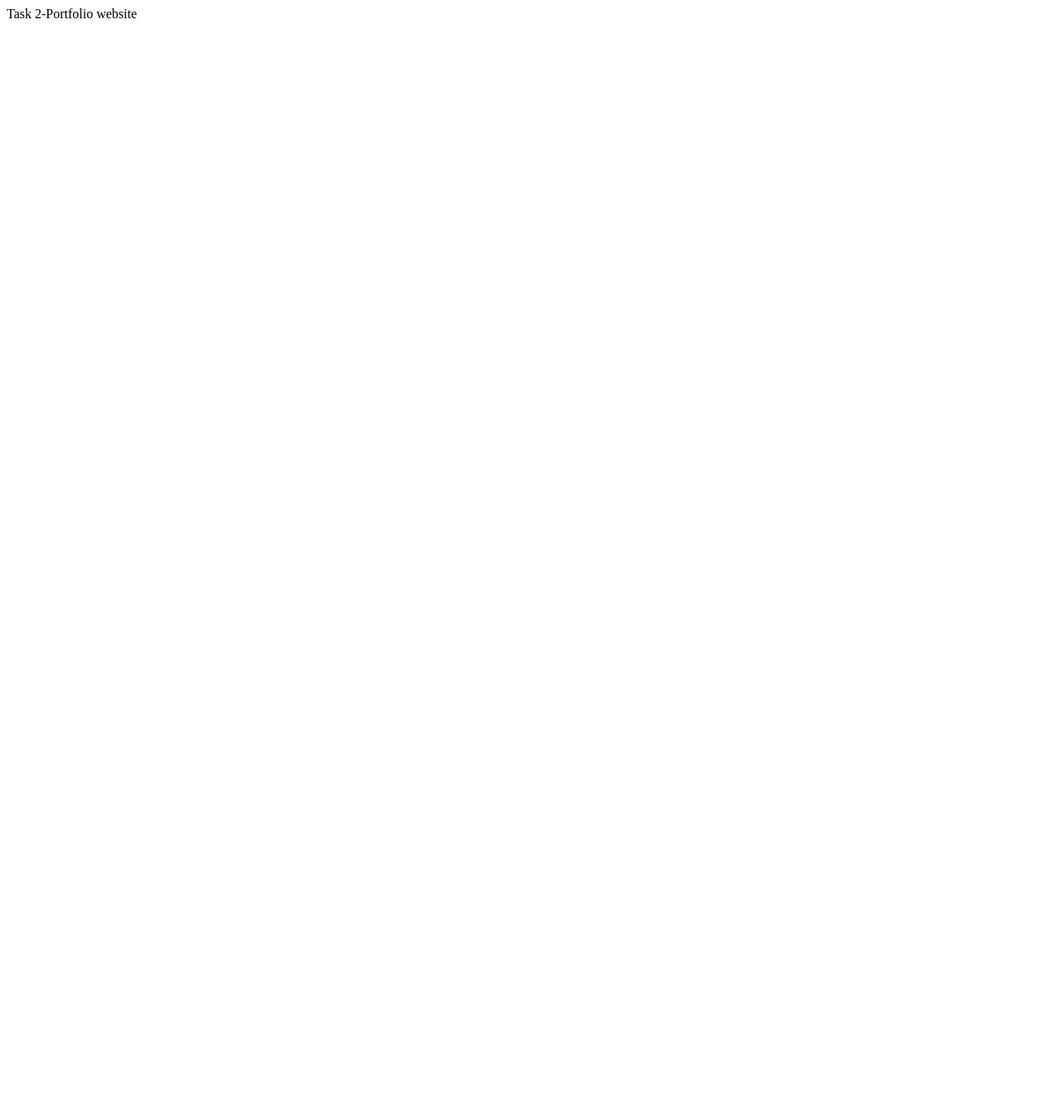
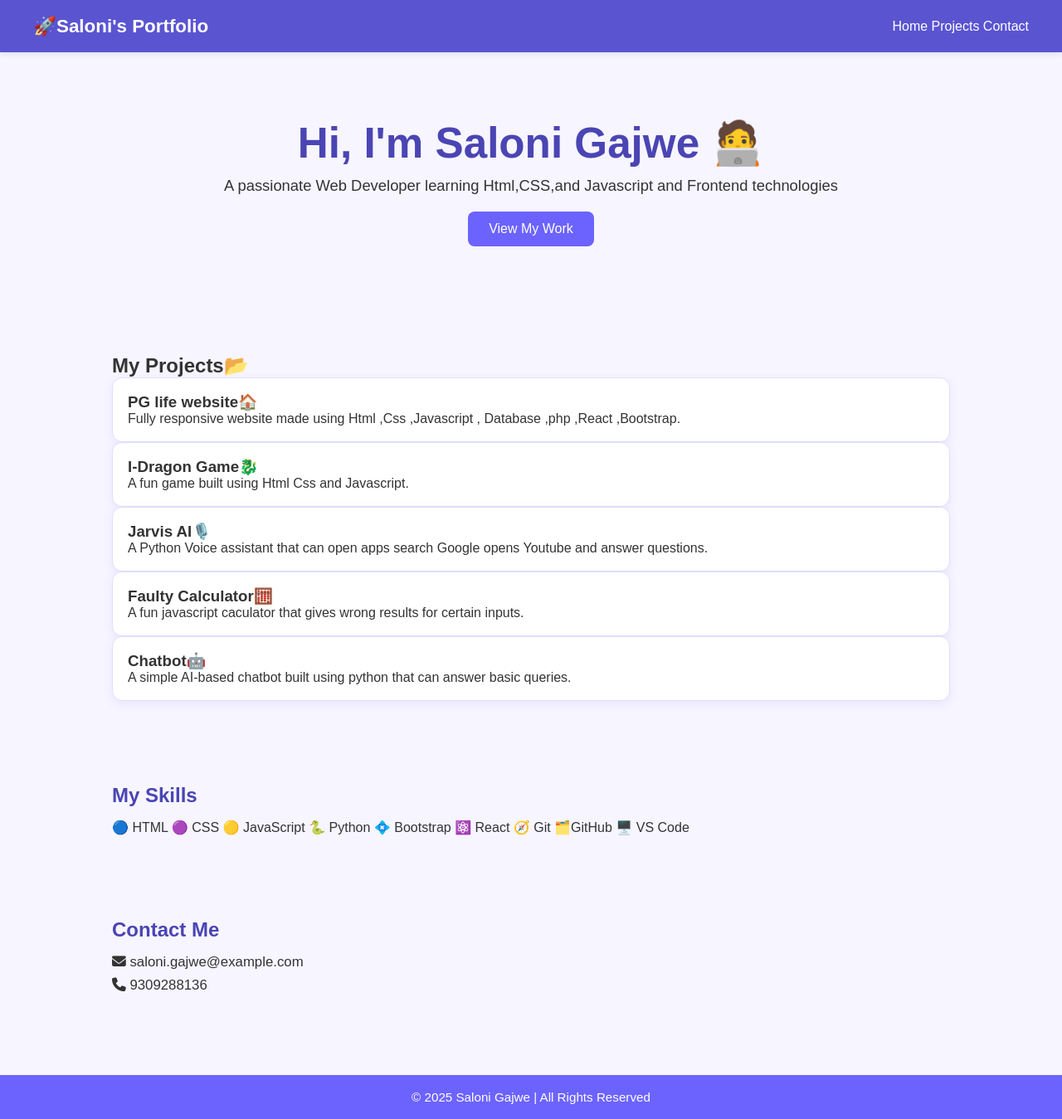
Before and after one commit to SALONI120205/OIBSIP, a plain HTML site: page Task2/index.html in a window 1280 px wide. Shown: the whole page at 83% size. Before the commit the page ends 800 px from the top, so only its background shows below. Drawn offline with Linux system fonts and the light colour scheme.

Commit message:
Add files via upload

```diff
--- a/Task2/index.html
+++ b/Task2/index.html
@@ -1 +1,91 @@
-Task 2-Portfolio website
+<!DOCTYPE html>
+<html lang="en">
+  <head>
+    <meta charset="UTF-8" />
+    <meta name="viewport" content="width=device-width, initial-scale=1.0" />
+    <title>Landing page</title>
+    <link rel="stylesheet" href="style.css" />
+    <link
+      rel="stylesheet"
+      href="https://cdnjs.cloudflare.com/ajax/libs/font-awesome/6.5.0/css/all.min.css"
+    />
+  </head>
+  <body>
+    <header>
+      <h1> 🚀Saloni's Portfolio</h1>
+
+      <nav>
+        <a href="#home">Home</a>
+        <a href="#projects">Projects</a>
+        <a href="#contact">Contact</a>
+      </nav>
+    </header>
+
+    <section id="home">
+      <h2>Hi, I'm Saloni Gajwe 🧑‍💻</h2>
+      <p>
+        A passionate Web Developer learning Html,CSS,and Javascript and Frontend
+        technologies
+      </p>
+      <button>View My Work</button>
+    </section>
+    <section id="Project">
+      <h2>My Projects📂</h2>
+      <div class="project-card">
+        <h3>PG life website🏠</h3>
+        <p>
+          Fully responsive website made using Html ,Css ,Javascript , Database
+          ,php ,React ,Bootstrap.
+        </p>
+      </div>
+      <div class="project-card">
+        <h3>I-Dragon Game🐉</h3>
+        <p>A fun game built using Html Css and Javascript.</p>
+      </div>
+      <div class="project-card">
+        <h3>Jarvis AI🎙️</h3>
+        <p>
+          A Python Voice assistant that can open apps search Google opens
+          Youtube and answer questions.
+        </p>
+      </div>
+      <div class="project-card">
+        <h3>Faulty Calculator🧮</h3>
+        <p>
+          A fun javascript caculator that gives wrong results for certain
+          inputs.
+        </p>
+      </div>
+      <div class="project-card">
+        <h3>Chatbot🤖</h3>
+        <p>
+          A simple AI-based chatbot built using python that can answer basic
+          queries.
+        </p>
+      </div>
+    </section>
+    <section id="skills">
+      <h2>My Skills</h2>
+      <ul>
+        🔵 HTML
+        🟣 CSS
+        🟡 JavaScript
+        🐍 Python
+        💠 Bootstrap
+        ⚛️ React
+        🧭 Git
+        🗂️GitHub
+        🖥️ VS Code
+      </ul>
+    </section>
+    <section id="contact">
+      <h2>Contact Me</h2>
+      <p><i class="fa-solid fa-envelope"></i> saloni.gajwe@example.com</p>
+      <p><i class="fa-solid fa-phone"></i> 9309288136</p>
+    </section>
+    <footer>
+      <p>© 2025 Saloni Gajwe | All Rights Reserved</p>
+    </footer>
+    <script src="script.js"></script>
+  </body>
+</html>
--- /dev/null
+++ b/Task2/script.js
@@ -0,0 +1,9 @@
+const links = document.querySelectorAll("nav a");
+
+links.forEach(link => {
+    link.addEventListener("click", function(event) {
+        event.preventDefault();
+        const target = document.querySelector(this.getAttribute("href"));
+        target.scrollIntoView({ behavior: "smooth" });
+    });
+});
--- /dev/null
+++ b/Task2/style.css
@@ -0,0 +1,177 @@
+ /* RESET */
+* {
+    margin: 0;
+    padding: 0;
+    box-sizing: border-box;
+    font-family: "Poppins", sans-serif;
+}
+
+body {
+    background-color: #F7F5FF; /* soft lavender bg */
+    color: #333;
+}
+
+/* HEADER */
+header {
+    display: flex;
+    justify-content: space-between;
+    align-items: center;
+    padding: 18px 40px;
+    background-color: #5A54D1; /* deep lavender */
+    color: white;
+    position: sticky;
+    top: 0;
+    z-index: 1000;
+    box-shadow: 0 2px 8px rgba(0,0,0,0.1);
+}
+
+header h1 {
+    font-size: 1.4rem;
+    font-weight: 600;
+}
+
+nav ul {
+    list-style: none;
+    display: flex;
+}
+
+nav li {
+    margin-left: 25px;
+}
+
+nav a {
+    color: white;
+    text-decoration: none;
+    font-size: 1rem;
+    font-weight: 500;
+}
+
+nav a:hover {
+    text-decoration: underline;
+}
+
+/* UNIVERSAL SECTION CONTAINER */
+section {
+    max-width: 1050px;
+    margin: auto;
+    padding: 50px 20px;
+}
+
+/* HERO */
+#home {
+    text-align: center;
+    padding: 80px 20px;
+}
+
+#home h2 {
+    font-size: clamp(2.5rem, 4vw, 3.2rem);
+    color: #4A45B3;
+    margin-bottom: 10px;
+}
+
+#home p {
+    font-size: 1.15rem;
+    margin-bottom: 20px;
+}
+
+#home button {
+    background-color: #6C63FF;
+    padding: 12px 25px;
+    border: none;
+    color: white;
+    border-radius: 8px;
+    font-size: 1rem;
+    cursor: pointer;
+    transition: 0.2s;
+}
+
+#home button:hover {
+    background-color: #5A54D1;
+    transform: translateY(-2px);
+}
+
+/* PROJECTS */
+#projects h2 {
+    color: #4A45B3;
+    margin-bottom: 30px;
+    text-align: left;
+}
+
+/* GRID SYSTEM FOR CARDS */
+.project-container {
+    display: grid;
+    grid-template-columns: repeat(auto-fit, minmax(270px, 1fr));
+    gap: 22px;
+}
+
+/* PROJECT CARD */
+.project-card {
+    background: #fff;
+    padding: 18px;
+    border-radius: 12px;
+    border: 1px solid #E0DFFE;
+    box-shadow: 0 4px 12px rgba(108, 99, 255, 0.1);
+    transition: 0.3s ease;
+}
+
+.project-card:hover {
+    transform: translateY(-6px);
+    box-shadow: 0 6px 20px rgba(108, 99, 255, 0.25);
+}
+
+/* SKILLS */
+#skills h2 {
+    color: #4A45B3;
+    margin-bottom: 15px;
+}
+
+#skills span {
+    font-size: 1.1rem;
+    margin-right: 12px;
+}
+
+/* CONTACT */
+#contact h2 {
+    color: #4A45B3;
+    margin-bottom: 15px;
+}
+
+#contact p {
+    margin-bottom: 8px;
+    font-size: 1.05rem;
+}
+
+/* FOOTER */
+footer {
+    text-align: center;
+    background-color: #6C63FF;
+    color: white;
+    padding: 18px;
+    font-size: 0.95rem;
+    margin-top: 40px;
+}
+
+/* RESPONSIVE */
+@media (max-width: 768px) {
+
+    header {
+        padding: 15px 20px;
+    }
+
+    nav li {
+        margin-left: 15px;
+    }
+
+    #home {
+        padding: 60px 20px;
+    }
+
+    section {
+        padding: 40px 20px;
+    }
+
+    #skills span {
+        display: inline-block;
+        margin-bottom: 10px;
+    }
+}
```
Also changed, not shown: Task2/Screenshot 2025-11-16 185630.png (added).
